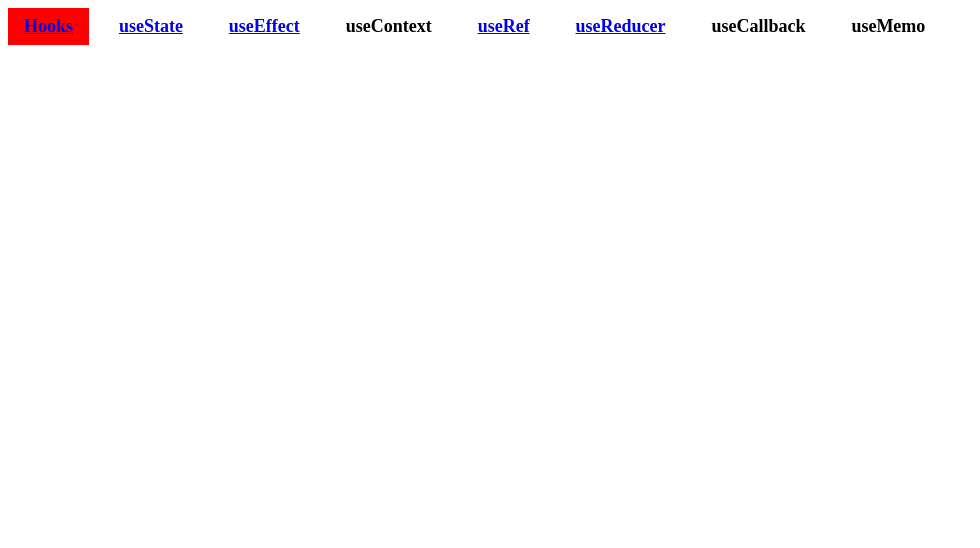
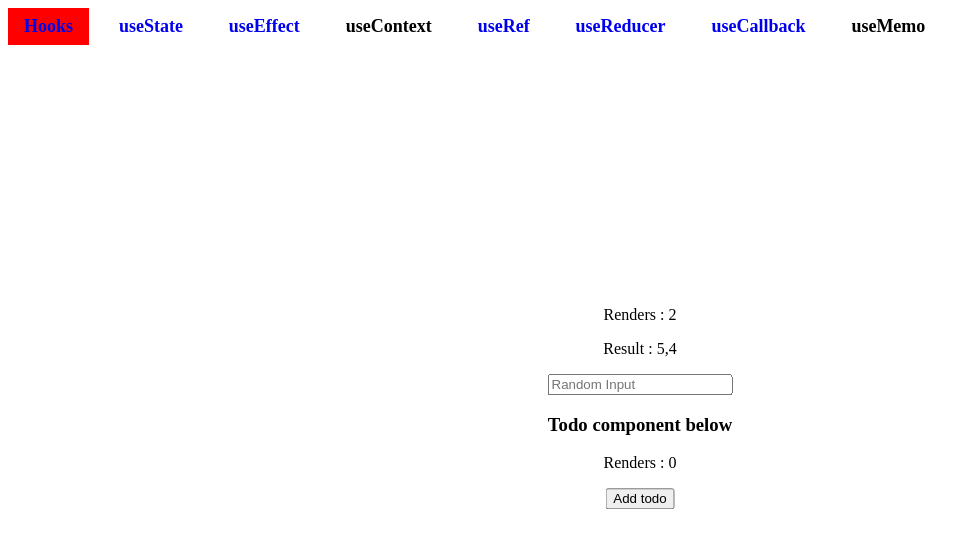
Before and after one commit to Ashu4999/React-Hooks, a React (Create React App) app: page /useCallbackExample in a window 1280 px wide. Shown: the top 548 px of the page, without its empty margins (0-980 px from the left). Built offline with nearby package versions, Linux system fonts and the light colour scheme.

Commit message:
useCallback added

```diff
--- a/src/App.js
+++ b/src/App.js
@@ -3,7 +3,7 @@ import './styles/globals.css'
 import { Navbar } from './Components/navbar/Navbar';
 import { Route, Routes } from 'react-router-dom';
 import { Introduction } from './Components/introduction';
-import { UseStateComp, UseEffectComp, UseReducerComp, UseRefComp } from './Components/hooks_example';
+import { UseStateComp, UseEffectComp, UseReducerComp, UseRefComp, UseCallbackComp } from './Components/hooks_example';
 
 
 
@@ -18,6 +18,7 @@ function App() {
           <Route path='useEffectExample' element={<UseEffectComp />} />
           <Route path='useReducerExample' element={<UseReducerComp />} />
           <Route path='useRefExample' element={<UseRefComp />} />
+          <Route path='useCallbackExample' element={<UseCallbackComp />} />
         </Routes>
       </div>
     </div>
--- a/src/Components/hooks_example/index.js
+++ b/src/Components/hooks_example/index.js
@@ -1,4 +1,5 @@
-export { default as UseStateComp } from './useStateComp';
-export { default as UseEffectComp } from './useEffectComp';
+export { default as UseStateComp } from './useState';
+export { default as UseEffectComp } from './useEffect';
 export { default as UseReducerComp } from './useReducer';
 export { default as UseRefComp } from './useRef';
+export { default as UseCallbackComp } from './useCallback';
--- /dev/null
+++ b/src/Components/hooks_example/useCallback/index.js
@@ -0,0 +1,35 @@
+import { useState, useCallback, useRef, useEffect } from "react";
+import TodoComp from "./todo";
+
+export default function UseCallbackComp() {
+    const [text, setText] = useState("");
+    const renders = useRef(0);
+    const [num1] = useState(5);
+    const [num2] = useState(4);
+    const [result, setResult] = useState(0);
+    const [todos, setTodos] = useState([]);
+
+    // const sum = useCallback(() => num1 + num2, [num1, num2]);
+
+    const buildArray = useCallback(() => [num1, num2], [num1, num2]);
+
+    useEffect(() => { renders.current++ });
+
+    useEffect(() => {
+        console.log("New function created " + buildArray());
+        setResult(buildArray());
+    }, [buildArray]);
+
+    const addTodos = useCallback(() => { setTodos(prevValue => [...prevValue, "New Value"]) }, []);
+
+    return (
+        <section className="centered-container">
+            <p>{`Renders : ${renders.current}`}</p>
+            <p>{`Result : ${result}`}</p>
+            <input type="text" placeholder="Random Input" value={text} onChange={(e) => { setText(e.target.value) }} />
+
+            {/* we use memo and useCallback on addTodos() beacause it passed as prop to TodoComp and it will re-render only when todos state will get changed */}
+            <TodoComp todos={todos} addTodos={addTodos} />
+        </section>
+    );
+};
--- /dev/null
+++ b/src/Components/hooks_example/useCallback/todo.js
@@ -0,0 +1,18 @@
+import { useEffect, useRef, memo } from "react";
+
+function TodoComp({ todos, addTodos }) {
+    const renders = useRef(0);
+
+    useEffect(() => { renders.current++ });
+    return (
+        <section>
+            <h3>Todo component below</h3>
+            <p>{`Renders : ${renders.current}`}</p>
+            <button onClick={addTodos}>Add todo</button>
+            {todos.map((item, index) => <p key={index}>{item}</p>)}
+        </section>
+    );
+};
+
+
+export default memo(TodoComp);
--- a/src/Components/hooks_example/useRef/index.js
+++ b/src/Components/hooks_example/useRef/index.js
@@ -5,6 +5,8 @@ export default function UseRefComp() {
     const count = useRef(0);
     const inputRef = useRef();
     const previousTextState = useRef("");
+    const [seconds, setSeconds] = useState(0);
+    const timerRef = useRef(null);
 
     useEffect(() => {
         count.current = count.current + 1
@@ -14,25 +16,53 @@ export default function UseRefComp() {
         previousTextState.current = text;
     }, [text]);
 
+    const startTimer = () => {
+        if (timerRef.current == null) {
+            timerRef.current = setInterval(() => {
+                setSeconds(prevState => prevState + 1);
+            }, 1000);
+        }
+    };
+
+    const stopTimer = () => {
+        clearInterval(timerRef.current);
+        timerRef.current = null;
+    };
+
+    const resetTimer = () => {
+        stopTimer();
+        setSeconds(0);
+    };
+
     return (
         <div className="centered-container">
             {/*The useRef Hook allows you to persist values between renders.
             It can be used to store a mutable value that does not cause a re-render when updated.*/}
-            <input ref={inputRef} type="text" value={text} onChange={(e) => { setText(e.target.value) }} />
-            <p>{text}</p>
-            <p>{previousTextState.current}</p>
+            <input ref={inputRef} type="text" placeholder="Random Input" value={text} onChange={(e) => { setText(e.target.value) }} />
+
+            <p>State : {text}</p>
+            <p>Previous State : {previousTextState.current}</p> {/*Note :- if you start timer then seconds state get changed which cause re-render and text state get changed so that ref also updates to latest value of text state*/}
             {/*
             The useRef Hook can also be used to keep track of previous state values.
             This is because we are able to persist useRef values between renders.
             */}
-            {/*
-            In React, we can add a ref attribute to an element to access it
-            directly in the DOM.
-            */}
-            <button onClick={() => { inputRef.current.focus() }}>Focus Input</button>
+
             {/*
              If we tried to count how many times our application renders using the useState Hook, we would be caught in an infinite loop since this Hook itself causes a re-render. so useRef make sense here.
             */}
             <p>{`Renders: ${count.current}`}</p>
+            <section>
+                <p>{`Seconds : ${seconds}`}</p>
+                <div className="btnGroup">
+                    {/*
+                    In React, we can add a ref attribute to an element to access it
+                    directly in the DOM.
+                    */}
+                    <button onClick={() => { inputRef.current.focus() }}>Focus Input</button>
+                    <button onClick={startTimer}>Start</button>
+                    <button onClick={stopTimer}>Stop</button>
+                    <button onClick={resetTimer}>Reset</button>
+                </div>
+            </section>
         </div>);
 }
--- a/src/Components/navbar/Navbar.css
+++ b/src/Components/navbar/Navbar.css
@@ -1,4 +1,4 @@
-.navbar{
+.navbar {
     display: flex;
     list-style: none;
     gap: 0.87rem;
@@ -6,10 +6,14 @@
     padding: 0;
 }
 
-.navbar li{
+.navbar li {
     font-weight: 600;
     font-size: large;
     padding: 0.5rem 1rem;
+}
+
+.navbar li a {
+    text-decoration: none;
 }
 
 .navbar li:first-child {
@@ -22,11 +26,11 @@
 
 @media screen and (max-width:900px) {
     .navbar li:not(:first-child, :last-child) {
-            display: none;
+        display: none;
     }
 }
 
-@media screen and (max-width:900px){
+@media screen and (max-width:900px) {
     .navbar .icon {
         display: block;
         position: absolute;
@@ -34,13 +38,13 @@
         top: 0;
     }
 
-    .navbar{
+    .navbar {
         display: block;
         text-align: left;
         float: none;
     }
 
-    .navbar.resposive li{
+    .navbar.resposive li {
         display: block;
     }
 }
--- a/src/Components/navbar/Navbar.js
+++ b/src/Components/navbar/Navbar.js
@@ -17,9 +17,9 @@ export const Navbar = () => {
             <li><Link to='useStateExample'>useState</Link></li>
             <li><Link to='useEffectExample'>useEffect</Link></li>
             <li>useContext</li>
-            <li><Link to="useRefExample">useRef</Link></li>
+            <li><Link to='useRefExample'>useRef</Link></li>
             <li><Link to='useReducerExample'>useReducer</Link></li>
-            <li>useCallback</li>
+            <li><Link to='useCallbackExample'>useCallback</Link></li>
             <li>useMemo</li>
             <li className="icon" onClick={openNav}>&#9776;</li>
         </ul>
--- a/src/styles/globals.css
+++ b/src/styles/globals.css
@@ -26,3 +26,12 @@
   font-size: 25px;
   font-weight: 700;
 }
+
+@media screen and (max-width:900px) {
+  .centered-container {
+    position: relative;
+    left: 0;
+    top: 0;
+    transform: translate(0, 0);
+  }
+}
```
Also changed, not shown: src/Components/hooks_example/useEffect/index.js (renamed from src/Components/hooks_example/useEffectComp/index.js), src/Components/hooks_example/useState/index.js (renamed from src/Components/hooks_example/useStateComp/index.js).
